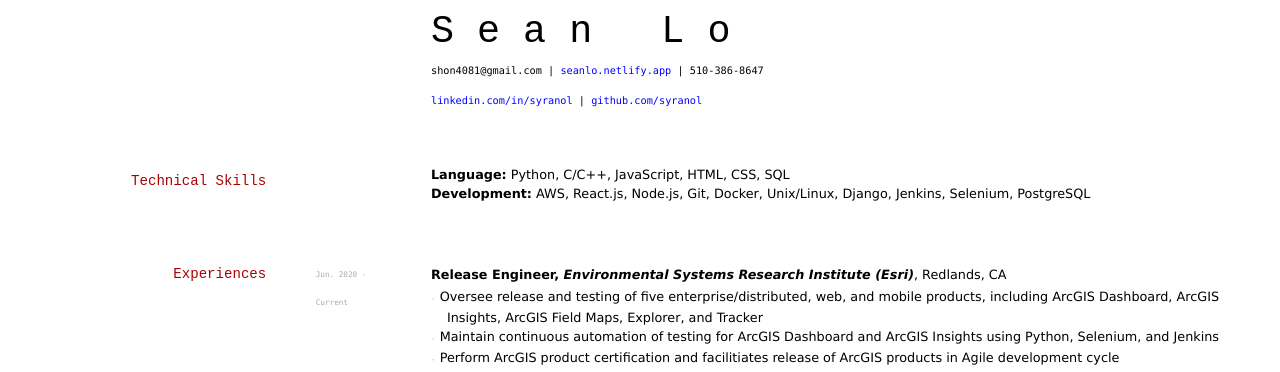
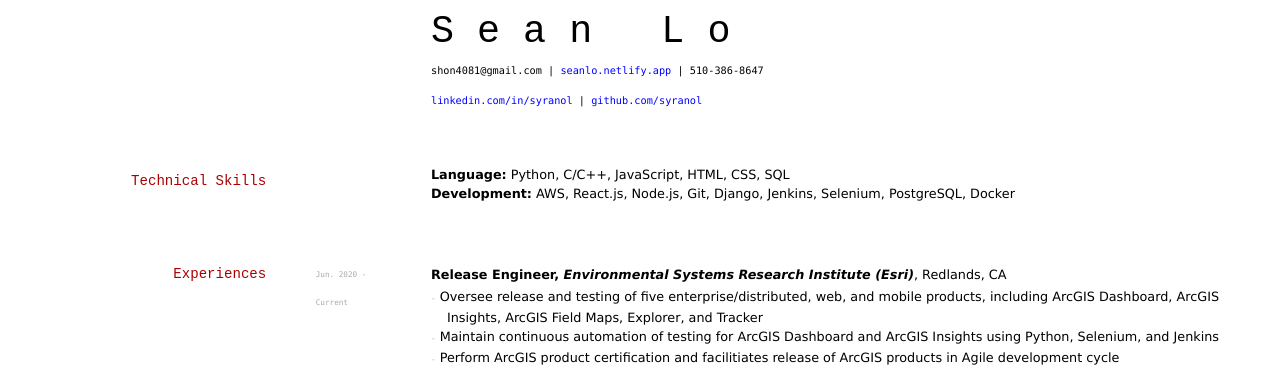
Before and after one commit to elipapa/markdown-cv, a Jekyll site: the page built from index.md, in a window 1280 px wide. Shown: the top 372 px of the page. Built offline with Jekyll 4.4.1, drawn with Linux system fonts in a browser that asks for light colours.

Commit message:
Update index.md

```diff
--- a/index.md
+++ b/index.md
@@ -16,7 +16,7 @@ title: Sean Lo's Resume
 
 ## Technical Skills
 - __Language:__ Python, C/C++, JavaScript, HTML, CSS, SQL
-- __Development:__ AWS, React.js, Node.js, Git, Docker, Unix/Linux, Django, Jenkins, Selenium, PostgreSQL
+- __Development:__ AWS, React.js, Node.js, Git, Django, Jenkins, Selenium, PostgreSQL, Docker
 
 ## Experiences
 
```
